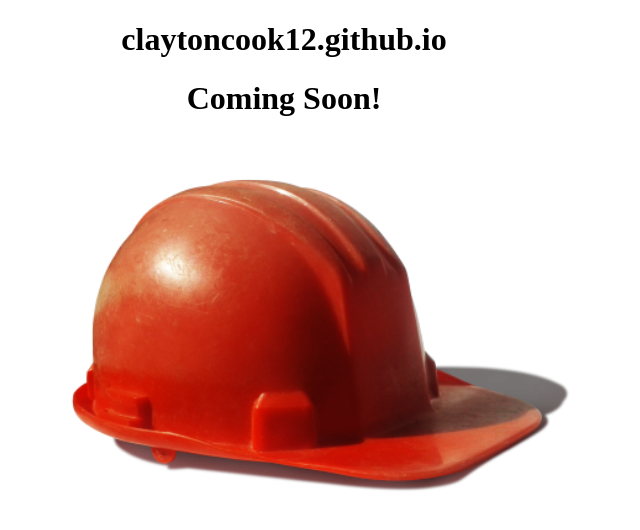
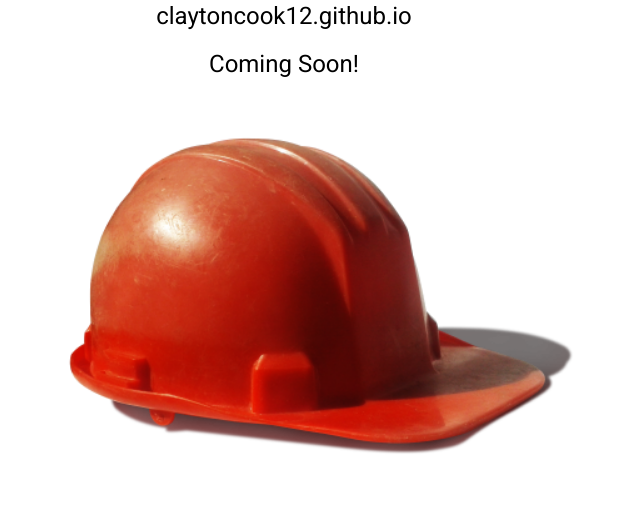
Before and after one commit to claytoncook12/claytoncook-web, an Angular app in the folder claytoncook-web/: page / in a window 1280 px wide. Shown: the top 530 px of the page, without its empty margins (356-996 px from the left). Built offline with nearby package versions, Linux system fonts and the light colour scheme.

Commit message:
add angular materials

```diff
--- a/claytoncook-web/angular.json
+++ b/claytoncook-web/angular.json
@@ -27,6 +27,7 @@
               "src/assets"
             ],
             "styles": [
+              "./node_modules/@angular/material/prebuilt-themes/purple-green.css",
               "src/styles.css"
             ],
             "scripts": []
@@ -94,6 +95,7 @@
               "src/assets"
             ],
             "styles": [
+              "./node_modules/@angular/material/prebuilt-themes/purple-green.css",
               "src/styles.css"
             ],
             "scripts": []
--- a/claytoncook-web/package.json
+++ b/claytoncook-web/package.json
@@ -11,10 +11,12 @@
   "private": true,
   "dependencies": {
     "@angular/animations": "~13.3.0",
+    "@angular/cdk": "^13.3.9",
     "@angular/common": "~13.3.0",
     "@angular/compiler": "~13.3.0",
     "@angular/core": "~13.3.0",
     "@angular/forms": "~13.3.0",
+    "@angular/material": "^13.3.9",
     "@angular/platform-browser": "~13.3.0",
     "@angular/platform-browser-dynamic": "~13.3.0",
     "@angular/router": "~13.3.0",
--- a/claytoncook-web/src/app/app.module.ts
+++ b/claytoncook-web/src/app/app.module.ts
@@ -3,6 +3,7 @@
 
 import { AppRoutingModule } from './app-routing.module';
 import { AppComponent } from './app.component';
+import { BrowserAnimationsModule } from '@angular/platform-browser/animations';
 
 @NgModule({
   declarations: [
@@ -10,7 +11,8 @@
   ],
   imports: [
     BrowserModule,
-    AppRoutingModule
+    AppRoutingModule,
+    BrowserAnimationsModule
   ],
   providers: [],
   bootstrap: [AppComponent]
--- a/claytoncook-web/src/index.html
+++ b/claytoncook-web/src/index.html
@@ -6,8 +6,11 @@
   <base href="/">
   <meta name="viewport" content="width=device-width, initial-scale=1">
   <link rel="icon" type="image/x-icon" href="favicon.ico">
+  <link rel="preconnect" href="https://fonts.gstatic.com">
+  <link href="https://fonts.googleapis.com/css2?family=Roboto:wght@300;400;500&display=swap" rel="stylesheet">
+  <link href="https://fonts.googleapis.com/icon?family=Material+Icons" rel="stylesheet">
 </head>
-<body>
+<body class="mat-typography">
   <app-root></app-root>
 </body>
 </html>
--- a/claytoncook-web/src/styles.css
+++ b/claytoncook-web/src/styles.css
@@ -1 +1,4 @@
 /* You can add global styles to this file, and also import other style files */
+
+html, body { height: 100%; }
+body { margin: 0; font-family: Roboto, "Helvetica Neue", sans-serif; }
```
Also changed, not shown: 2 other files (tests, documents, lock files or other folders).
